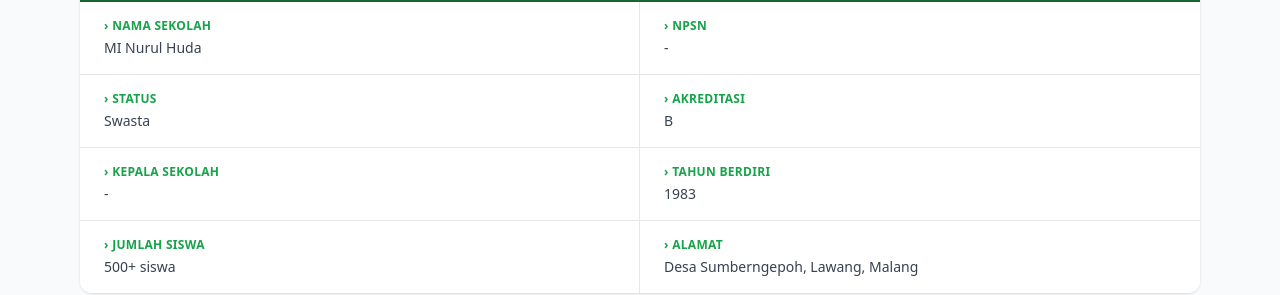
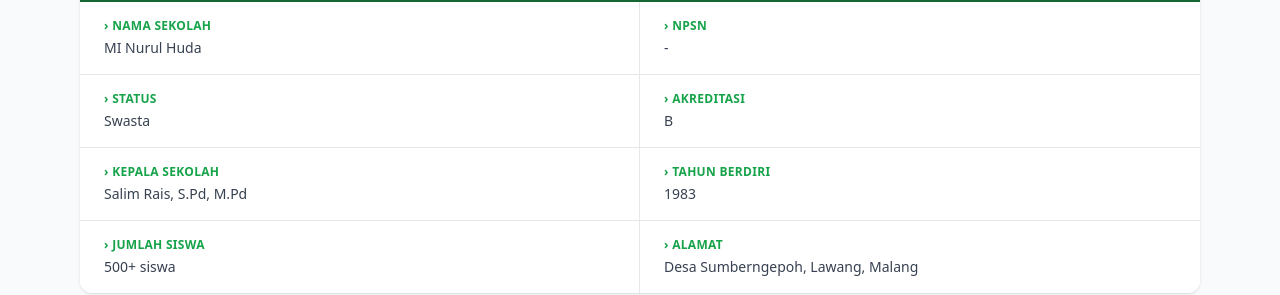
Before and after one commit to rochmanfadila/Profile_Minuhu, a React (Create React App) app in the folder frontend/: page / in a window 1280 px wide. Shown: the part 1030-1325 px from the top of the page. Built offline with nearby package versions, Linux system fonts and the light colour scheme; no server answers.

Commit message:
update kepala sekolah

```diff
--- a/frontend/src/components/pages/Profil.jsx
+++ b/frontend/src/components/pages/Profil.jsx
@@ -87,7 +87,7 @@ export default function Profil({ profile: propProfile, isHomePage }) {
              { lbl: "NPSN", val: profile?.npsn || "-" }],
             [{ lbl: "Status", val: profile?.status || "Swasta" },
              { lbl: "Akreditasi", val: profile?.akreditasi || "B" }],
-            [{ lbl: "Kepala Sekolah", val: profile?.kepala_sekolah || "-" },
+            [{ lbl: "Kepala Sekolah", val: profile?.kepala_sekolah || "Salim Rais, S.Pd, M.Pd" },
              { lbl: "Tahun Berdiri", val: profile?.tahun_berdiri || "1983" }],
             [{ lbl: "Jumlah Siswa", val: `${profile?.jumlah_siswa || "500+"} siswa` },
              { lbl: "Alamat", val: profile?.alamat || "Desa Sumberngepoh, Lawang, Malang" }],
```
